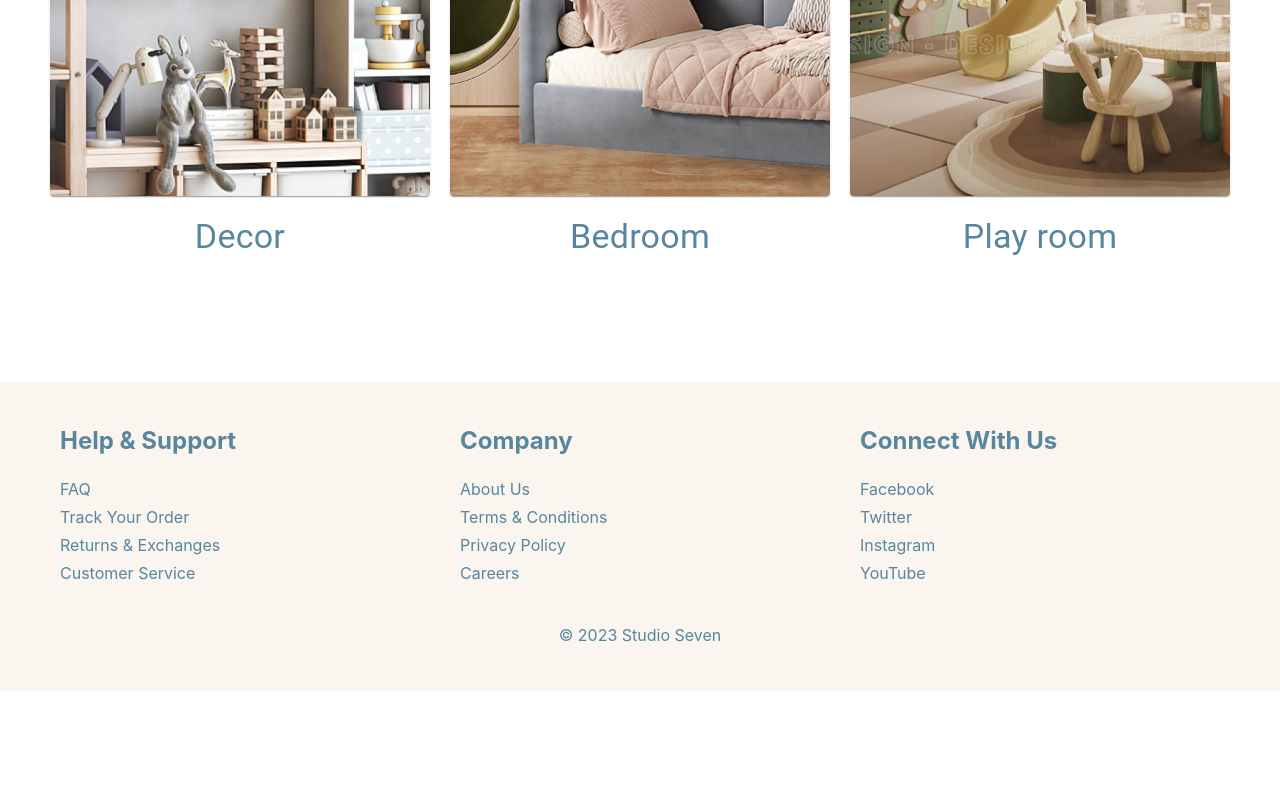
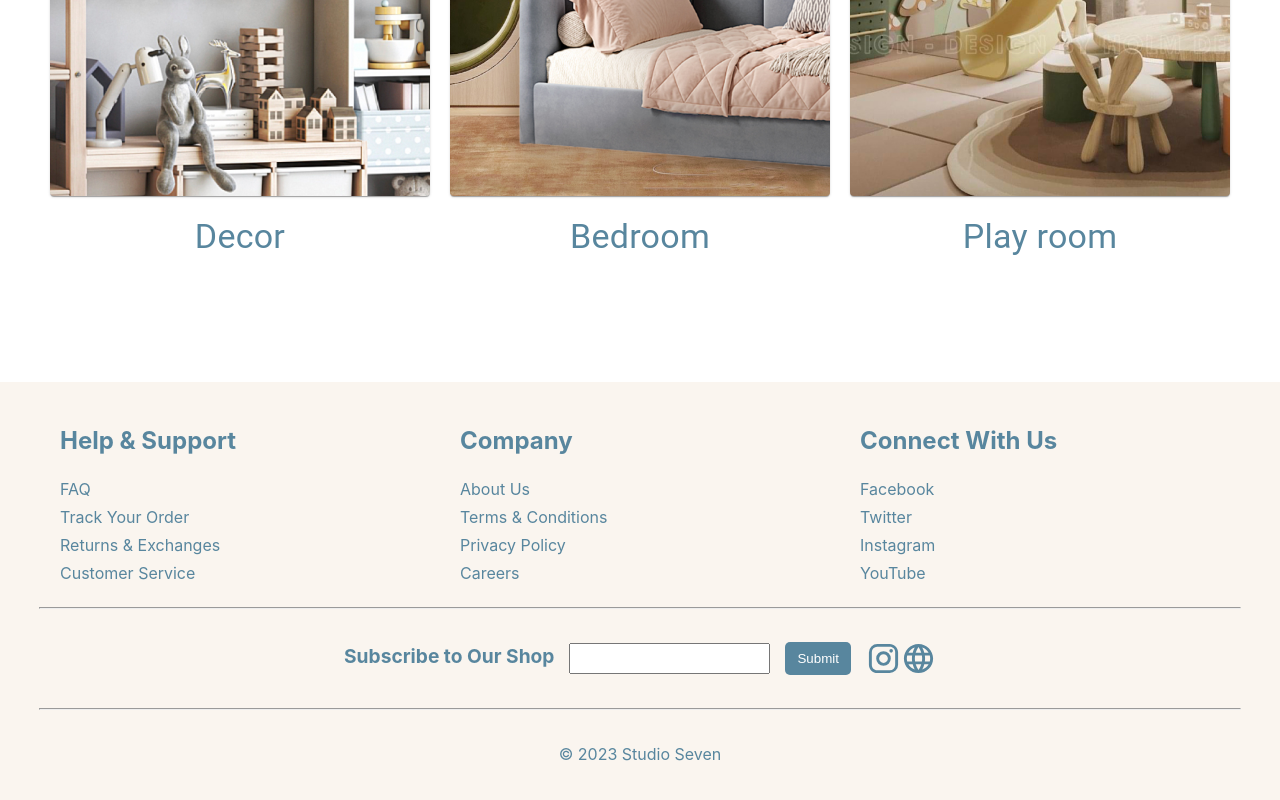
Before and after one commit to jyothirmai5/Studio-Seven, a React (Create React App) app: page / in a window 1280 px wide. Shown: the part 1204-2004 px from the top of the page. Before the commit the page ends 1895 px from the top, so only its background shows below. Built offline with nearby package versions, Linux system fonts and the light colour scheme.

Commit message:
added input field in footer for subscription

```diff
--- a/src/Footer/Footer.css
+++ b/src/Footer/Footer.css
@@ -37,3 +37,55 @@
     background-color: #faf5ef;
     padding: 10px 0;
   }
+
+  .Subscription {
+    text-align: center;
+    background-color: #faf5ef;
+    padding: 10px 0;
+    width: 50%;
+    margin: auto;
+    display: flex;
+    justify-content: center;
+}
+
+.icon {
+  margin: auto 0px;
+  cursor: pointer;
+}
+
+  .Subscription-text {
+    font-weight: bold;
+    font-size: larger;
+  }
+
+  .Subscription-form {
+    display: inline-block;
+    color: #fff;
+    padding: 6px 10px;
+    margin: 15px 15px 15px 15px;
+    border-radius: none;
+    text-decoration: none;
+    transition: all 300ms ease;
+  }
+
+  .Subscription-btn {
+    display: inline-block;
+    background: #58869e;
+    color: #fff;
+    padding: 9px 12px;
+    margin: 15px 15px 15px 0px;
+    border-radius: 5px;
+    text-decoration: none;
+    transition: all 300ms ease;
+    border: none;
+  }
+
+  .Subscription-btn:hover {
+    background: #e4b9b9;
+    cursor: pointer;
+    color: #752c2c;
+  }
+
+.hr {
+  max-width: 1200px;
+}
--- a/src/Footer/Footer.js
+++ b/src/Footer/Footer.js
@@ -1,8 +1,12 @@
-import React from 'react';
-import './Footer.css';
+import React from "react";
+import "./Footer.css";
+import InstagramIcon from "@mui/icons-material/Instagram";
+import { IconButton } from "@mui/material";
+import LanguageOutlinedIcon from "@mui/icons-material/LanguageOutlined";
 
 function Footer() {
-    return (<footer className="footer">
+  return (
+    <footer className="footer">
       <div className="footer-content">
         <div className="footer-section">
           <h3>Help & Support</h3>
@@ -32,10 +36,41 @@
           </ul>
         </div>
       </div>
+      <hr className="hr"></hr>
+      <div className="Subscription">
+        <form action="/action_page.php" id="form1">
+          <label className="Subscription-text" for="fname">
+            Subscribe to Our Shop
+          </label>
+          <input
+            className="Subscription-form"
+            type="text"
+            id="fname"
+            name="fname"
+          ></input>
+          <input
+            className="Subscription-btn"
+            type="submit"
+            value="Submit"
+          ></input>
+        </form>
+        <InstagramIcon
+          onClick={() => window.open("https://www.instagram.com", "_blank")}
+          fontSize="large"
+          className="icon"
+        ></InstagramIcon>
+        <LanguageOutlinedIcon
+          onClick={() => window.open("https://www.instagram.com", "_blank")}
+          fontSize="large"
+          className="icon"
+        ></LanguageOutlinedIcon>
+      </div>
+      <hr className="hr"></hr>
       <div className="footer-bottom">
         <p>&copy; 2023 Studio Seven</p>
       </div>
-    </footer>);
+    </footer>
+  );
 }
 
 export default Footer;
--- a/src/ProductDetails/ProductDetails.css
+++ b/src/ProductDetails/ProductDetails.css
@@ -68,7 +68,7 @@
 .btn:hover {
   background: #e4b9b9;
   cursor: pointer;
-  text: #352f2f;
+  color: #752c2c;
 }
 
 .btn-fav {
```
Lines whose indentation alone changed are shown as unchanged.
